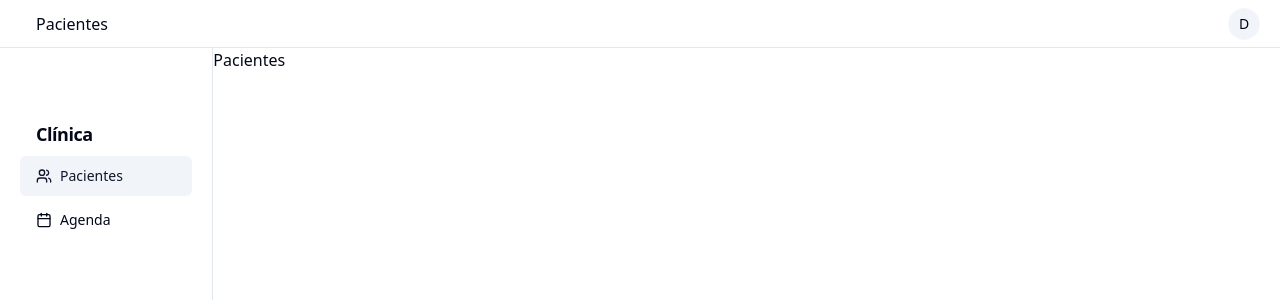
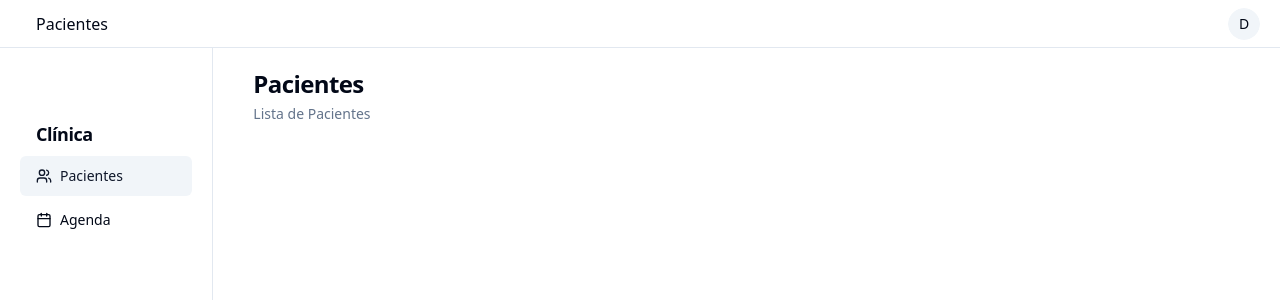
Before and after one commit to danielmaiajr/dentist-project-frontend, a React (Vite) app: page /patients in a window 1280 px wide. Shown: the top 300 px of the page. Built offline with nearby package versions, Linux system fonts and the light colour scheme; sample sign-in values are in the browser's storage; a web font is replaced by a local one.

Commit message:
Added basic layout to PatientPage

```diff
--- a/src/components/PatientPage.tsx
+++ b/src/components/PatientPage.tsx
@@ -1,3 +1,8 @@
-const PatientPage = () => <div>Pacientes</div>;
+const PatientPage = () => (
+  <div className="w-full px-10 py-5">
+    <h1 className="text-2xl font-semibold tracking-tight pb-1">Pacientes</h1>
+    <p className="text-sm text-muted-foreground">Lista de Pacientes</p>
+  </div>
+);
 
 export default PatientPage;
```
